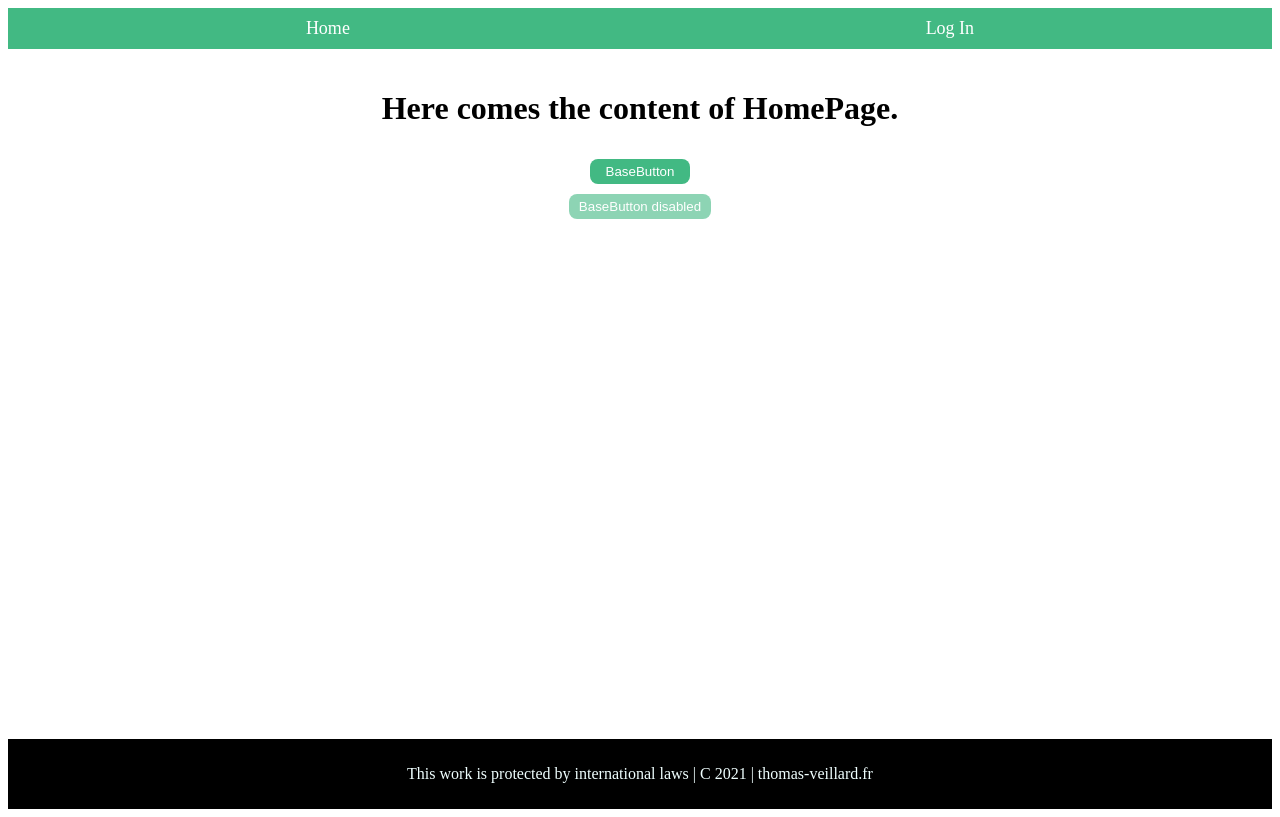
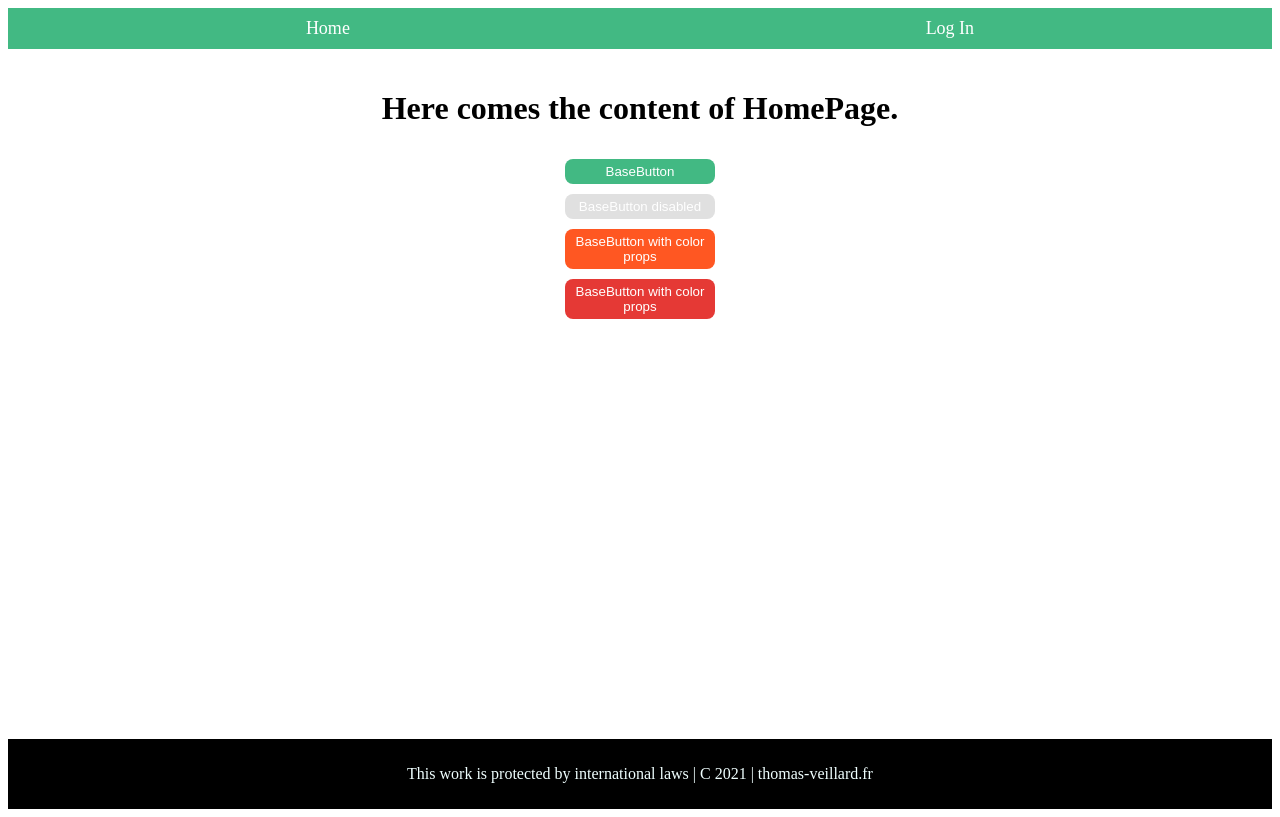
Before and after one commit to nicolaslahimasy/TP3-Interface, a Vue app in the folder vue-oauth-microsoft-graph/: page / in a window 1280 px wide. Built offline with nearby package versions, Linux system fonts and the light colour scheme.

Commit message:
Ex 8: color palette and prop for BaseButton

```diff
--- a/vue-oauth-microsoft-graph/src/components/HomePage.vue
+++ b/vue-oauth-microsoft-graph/src/components/HomePage.vue
@@ -3,55 +3,85 @@
     <h1>Here comes the content of HomePage.</h1>
 
 
-  <button class="base-btn">
-    <slot /> BaseButton <!-- slot outlet -->
-  </button>
-  <button class="base-btn-disabled">
-    <slot /> BaseButton disabled <!-- slot outlet -->
-  </button>
-</div>
+    <button
+      class="base-btn"
+      :style="getButtonStyles('primary', false)"
+      :disabled="false"
+    >
+      <slot /> BaseButton
+    </button>
+
+    <button
+      class="base-btn"
+      :style="getButtonStyles('warn', true)"
+      :disabled="true"
+    >
+      <slot /> BaseButton disabled
+    </button>
+
+    <button
+      class="base-btn"
+      :style="getButtonStyles('warn', false)"
+      :disabled="false"
+    >
+      <slot /> BaseButton with color props
+    </button>
+    <button
+      class="base-btn"
+      :style="getButtonStyles('danger', false)"
+      :disabled="false"
+    >
+      <slot /> BaseButton with color props
+    </button>
+  </div>
 </template>
+
+<script>
+const colorPalette = {
+  primary: { bg: '#42b983', hoverBg: '#4cce93', focusBorder: '#47b696' },
+  warn: { bg: '#ff5722', hoverBg: '#ff7043', focusBorder: '#ff8a65' },
+  danger: { bg: '#e53935', hoverBg: '#ef5350', focusBorder: '#e57373' },
+};
+
+export default {
+  methods: {
+    getButtonStyles(color, isDisabled) {
+      const palette = colorPalette[color] || colorPalette.primary;
+      return {
+        backgroundColor: isDisabled ? '#cccccc' : palette.bg,
+        cursor: isDisabled ? 'not-allowed' : 'pointer',
+        opacity: isDisabled ? 0.6 : 1,
+      };
+    },
+  },
+};
+</script>
 
 <style scoped>
 .homepage-content {
   display: flex;
   align-items: center;
   flex-direction: column;
-  gap:10px;
+  gap: 10px;
 }
+
 .base-btn {
   color: #fff;
-  background-color: #42b983;
-  border :none;
+  border: none;
   padding: 5px 10px;
   border-radius: 8px;
-  cursor: pointer;
   display: flex;
   justify-content: center;
-  width: 100px;
+  width: 150px;
+  transition: all 0.2s ease-in-out;
 }
 
-.base-btn:hover{
-  transform: scale(1.2);
+.base-btn:hover {
+  transform: scale(1.1);
   transition: all 0.1s ease-in-out;
-  animation-duration: 2s;
 }
-.base-btn:focus{
-  background-color: brown;
+.base-btn:focus {
+  outline: none;
+  color: black;
 }
-.base-btn-disabled {
-  color: #fff;
-  background-color: #42b983;
-  border :none;
-  padding: 5px 10px;
-  border-radius: 8px;
-  cursor: disabled;
-  display: flex;
-  justify-content: center;
-}
-.base-btn-disabled{
-  opacity: 0.6;
-  cursor: not-allowed;
-}
-
 </style>
```
